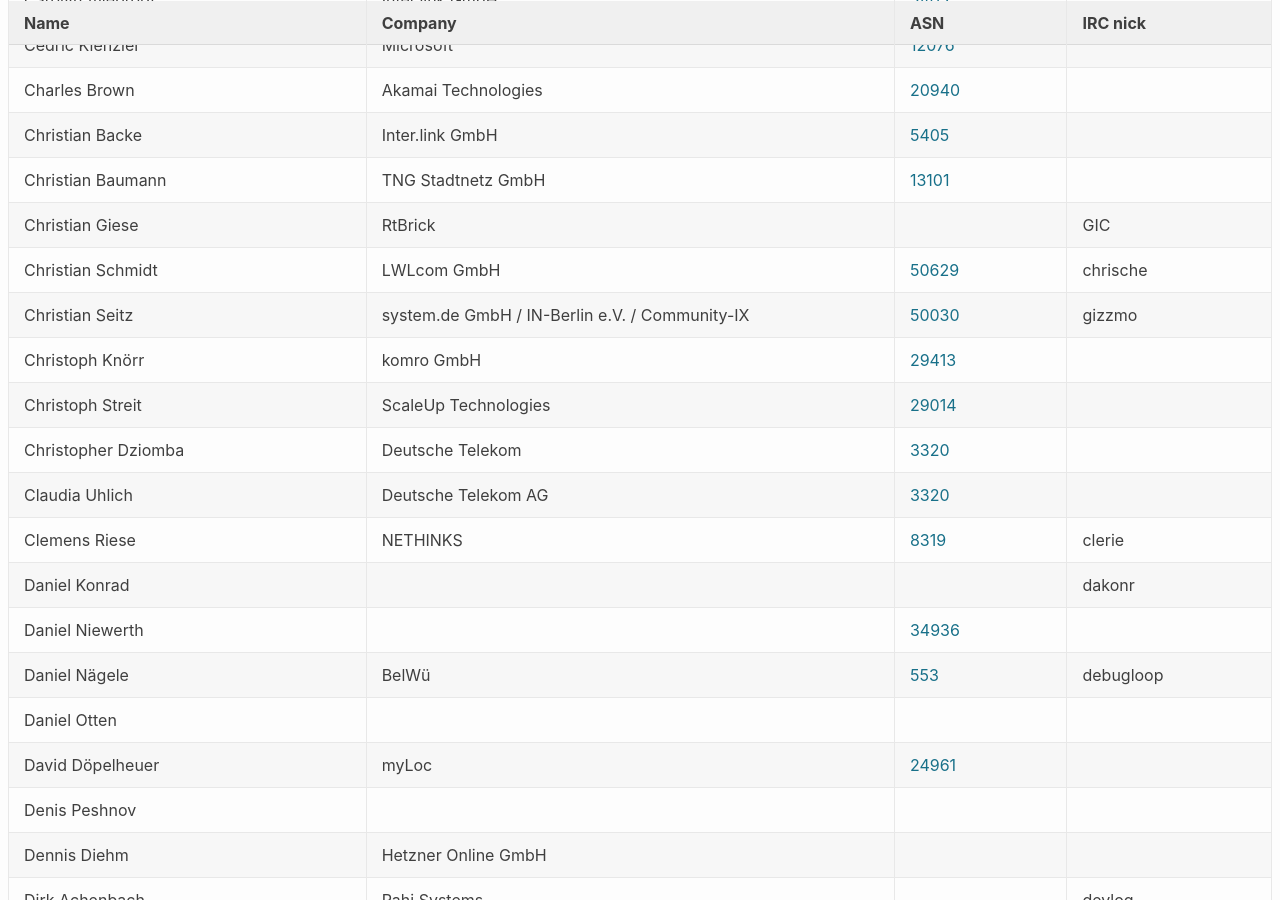
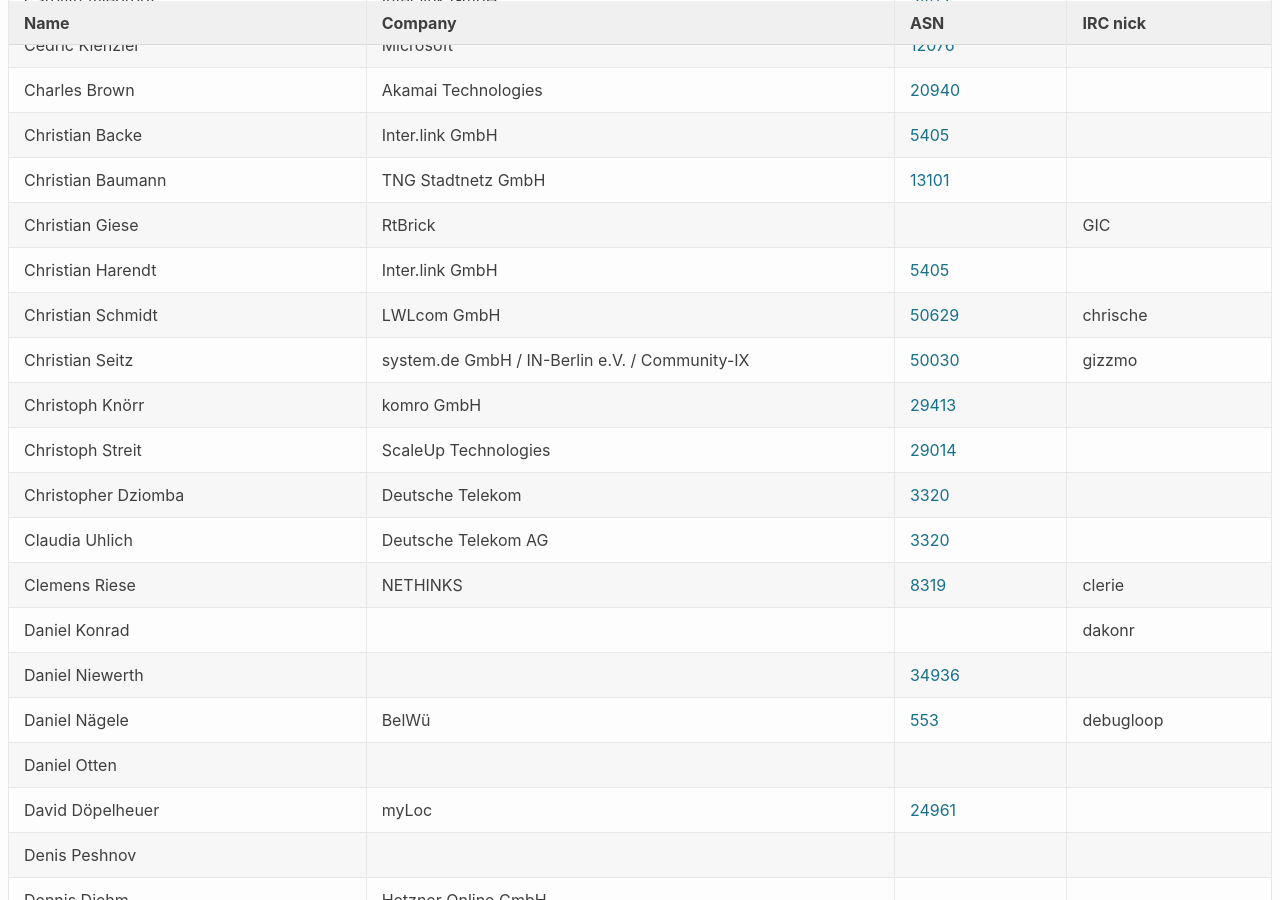
Before and after one commit to denog/pretix-attendeelist, a Jekyll site: the page built from denog14/index.md, in a window 1280 px wide and 900 px high, scrolled down 1279 px. Built offline with Jekyll 4.4.1, drawn with Linux system fonts in a browser that asks for light colours; some of the changed text lies outside the part shown.

Commit message:
Latest data: Tue Oct 25 08:13:18 UTC 2022

```diff
--- a/_data/attendees_denog14_onsite.json
+++ b/_data/attendees_denog14_onsite.json
@@ -178,6 +178,12 @@
     "company": "RtBrick",
     "irc": "GIC",
     "asn": null
+  },
+  {
+    "name": "Christian Harendt",
+    "company": "Inter.link GmbH",
+    "irc": null,
+    "asn": "5405"
   },
   {
     "name": "Christian Schmidt",
@@ -1086,6 +1092,12 @@
     "asn": "15701"
   },
   {
+    "name": "Sebastian Wagner",
+    "company": "Inter.link GmbH",
+    "irc": null,
+    "asn": "5405"
+  },
+  {
     "name": "Sebastian Wiesinger",
     "company": "noris network AG",
     "irc": "GPF",
```
